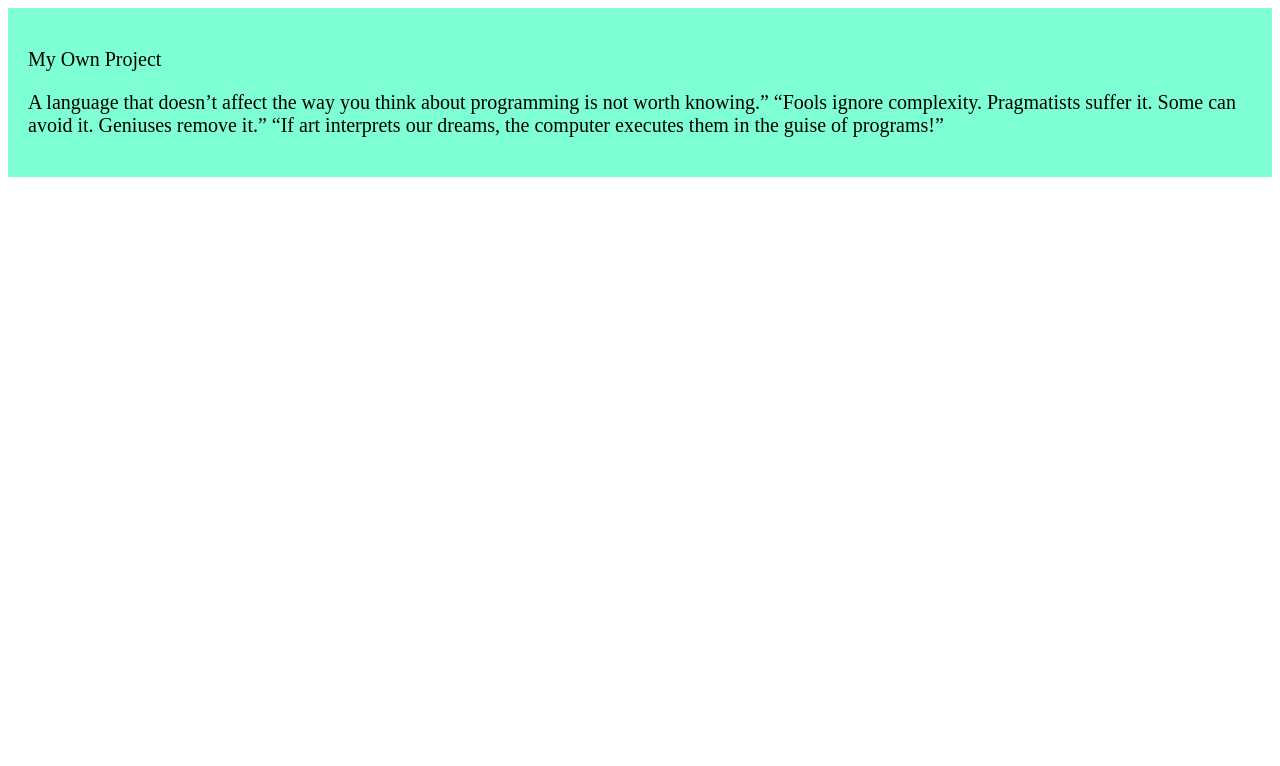
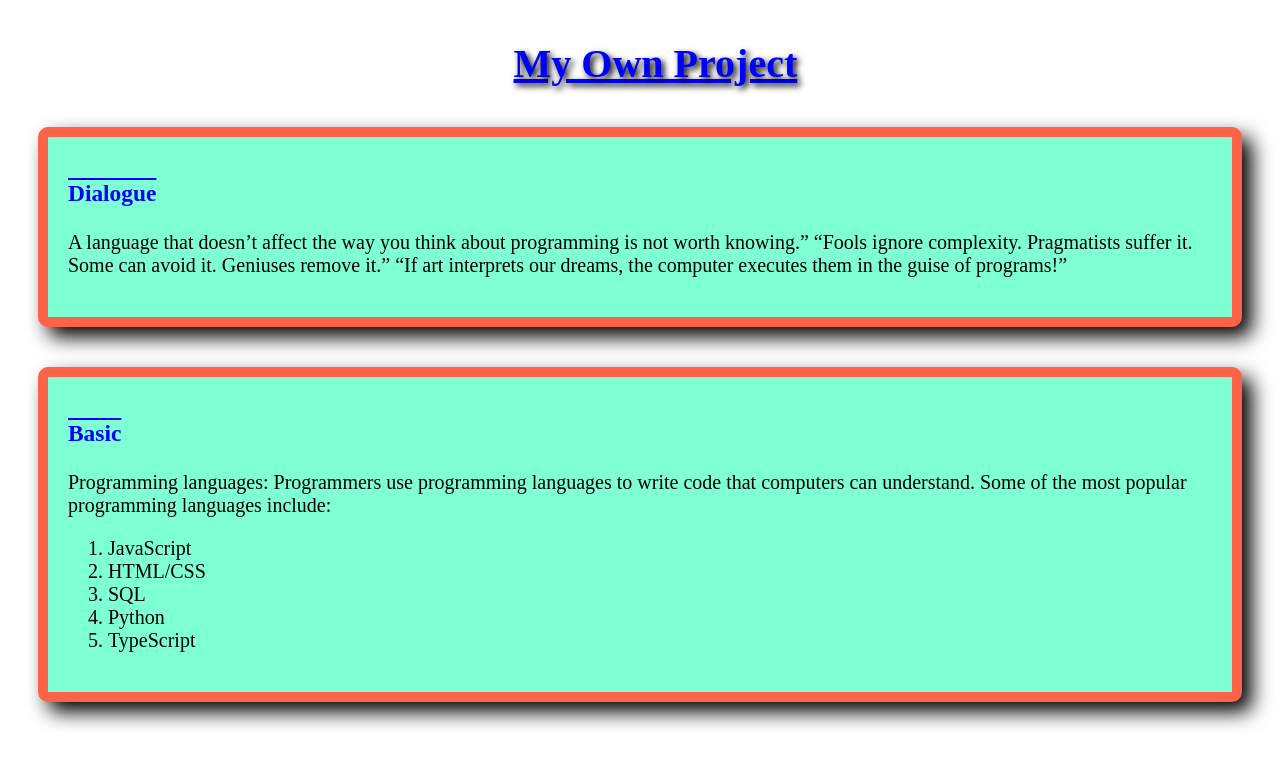
Before and after one commit to MUSHUBO/own-project, a plain HTML site: page index.html in a window 1280 px wide. Drawn offline with Linux system fonts and the light colour scheme.

Commit message:
added the some styles

```diff
--- a/index.html
+++ b/index.html
@@ -7,13 +7,30 @@
     <link rel="stylesheet" href="styles/project.css">
 </head>
 <body>
+    <h3 class="head">My Own Project</h3>
+
     <div>
-        <p class="head">My Own Project</p>
-        <p>A language that doesn’t affect the way you think about programming is not worth knowing.”
+        <h3>Dialogue</h3>
+        <p>A language that doesn’t affect the way you think about programming is   not worth knowing.”
 
             “Fools ignore complexity. Pragmatists suffer it. Some can avoid it. Geniuses remove it.”
 
-            “If art interprets our dreams, the computer executes them in the guise of programs!”</p>
+            “If art interprets our dreams, the computer executes them in the guise of programs!”
+        </p>
+    </div>
+
+    <div>
+        <h3>Basic</h3>
+        <p>
+            Programming languages: Programmers use programming languages to write code that computers can understand. Some of the most popular programming languages include:
+            <ol>
+                <li>JavaScript </li>
+                <li>HTML/CSS</li>
+                <li>SQL </li>
+                <li>Python </li>
+                <li>TypeScript </li>
+            </ol>
+        </p>
     </div>
 
 </body>
--- a/styles/project.css
+++ b/styles/project.css
@@ -1,6 +1,24 @@
 div{
     background-color: aquamarine;
+    font-size: 20px;
+    margin: 40px 30px;
     padding: 20px;
-    font-size: 20px;
+    border: 10px solid tomato;
+    border-radius: 10px;
+    text-align: justify
+    font-family: ;
+    box-shadow: 10px 10px 20px;
 
  }
+ .head{
+    font-size: 40px;
+    color:blue;
+    margin-left: 40%;
+    text-decoration: underline;
+    text-shadow: 3px 3px 6px black;
+ }
+ h3{
+    color: blue;
+    text-decoration: overline;
+
+ }
```
